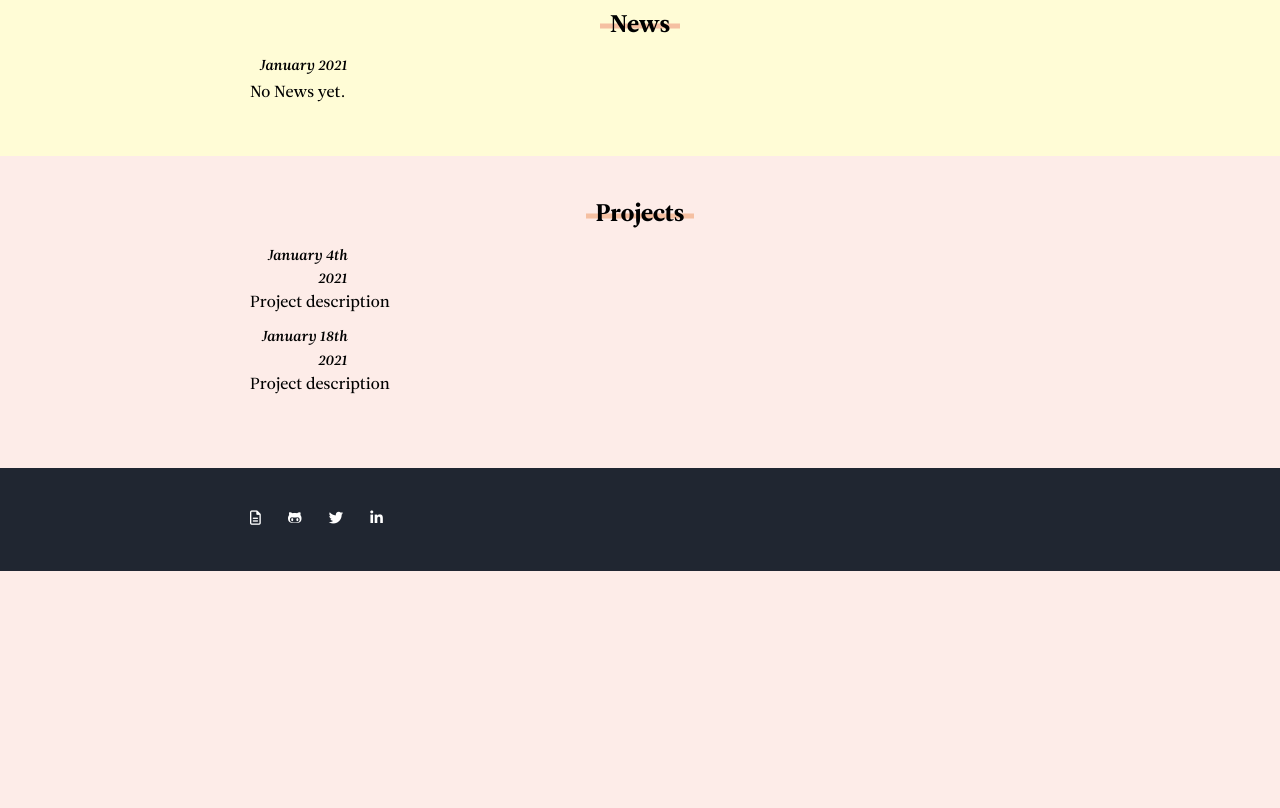
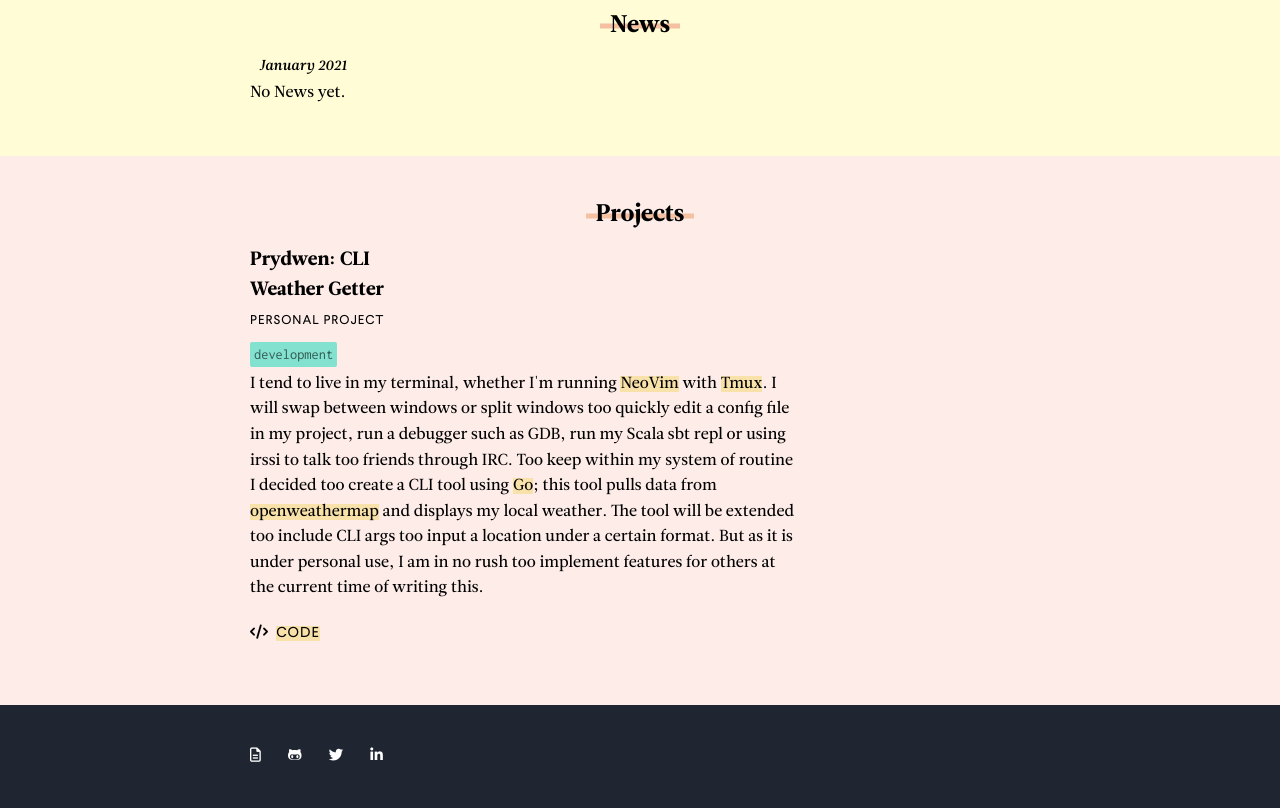
Before and after one commit to epmor/epmor.github.io, a website: page index.html in a window 1280 px wide. Shown: the part 880-1688 px from the top of the page. Before the commit the page ends 1451 px from the top, so only its background shows below. Drawn offline with Linux system fonts and the light colour scheme.

Commit message:
Added project

```diff
--- a/index.html
+++ b/index.html
@@ -131,15 +131,35 @@
       <section id="projects" class="resume">
         <div class="container">
           <h2 class="section-title">Projects</h2>
-          <dt class="news__item-date"><p>January 4th 2021</p></dt>
-          <dd class="news__item-description">
-            <p>Project description</p>
-          </dd>
 
-          <dt class="news__item-date"><p>January 18th 2021</p></dt>
-          <dd class="news__item-description">
-            <p>Project description</p>
-          </dd>
+       <dt class="resume__item-summary">
+              <h3 class="resume__title">Prydwen: CLI Weather Getter</h3>
+              <p class="resume__location">Personal Project</p>
+              <div class="resume__tags">
+               <span class="resume__tag development">development</span>
+              </div>
+            </dt>
+            <dd class="resume__item-description">
+              <p>
+                I tend to live in my terminal, whether I'm running <a href="https://neovim.io/">NeoVim</a> with <a href="https://github.com/tmux/tmux/wiki">Tmux</a>.
+                I will swap between windows or split windows too quickly edit a config file in my project, run a debugger such as GDB, run my Scala sbt repl
+                or using irssi to talk too friends through IRC.
+                Too keep within my system of routine I decided too create a CLI tool using <a href="https://golang.org/">Go</a>;
+                this tool pulls data from <a href="https://openweathermap.org/api">openweathermap</a> and displays my local weather.
+                The tool will be extended too include CLI args too input a location under a certain format. But as it is under personal use, I am in no rush too implement features for others at the current time of writing this.
+
+              </p>
+              <ul class="resume__item-links list-inline list-unstyled">
+                <li>
+                  <i class="fa fa-code"></i
+                  ><a
+                    href="https://github.com/epmor/prydwen"
+                    class="resume__link--code"
+                    >code</a
+                  >
+                </li>
+            </ul>
+            </dd>
       </section>
     </main>
   </body>
```
Also changed, not shown: old-index.html (added).
